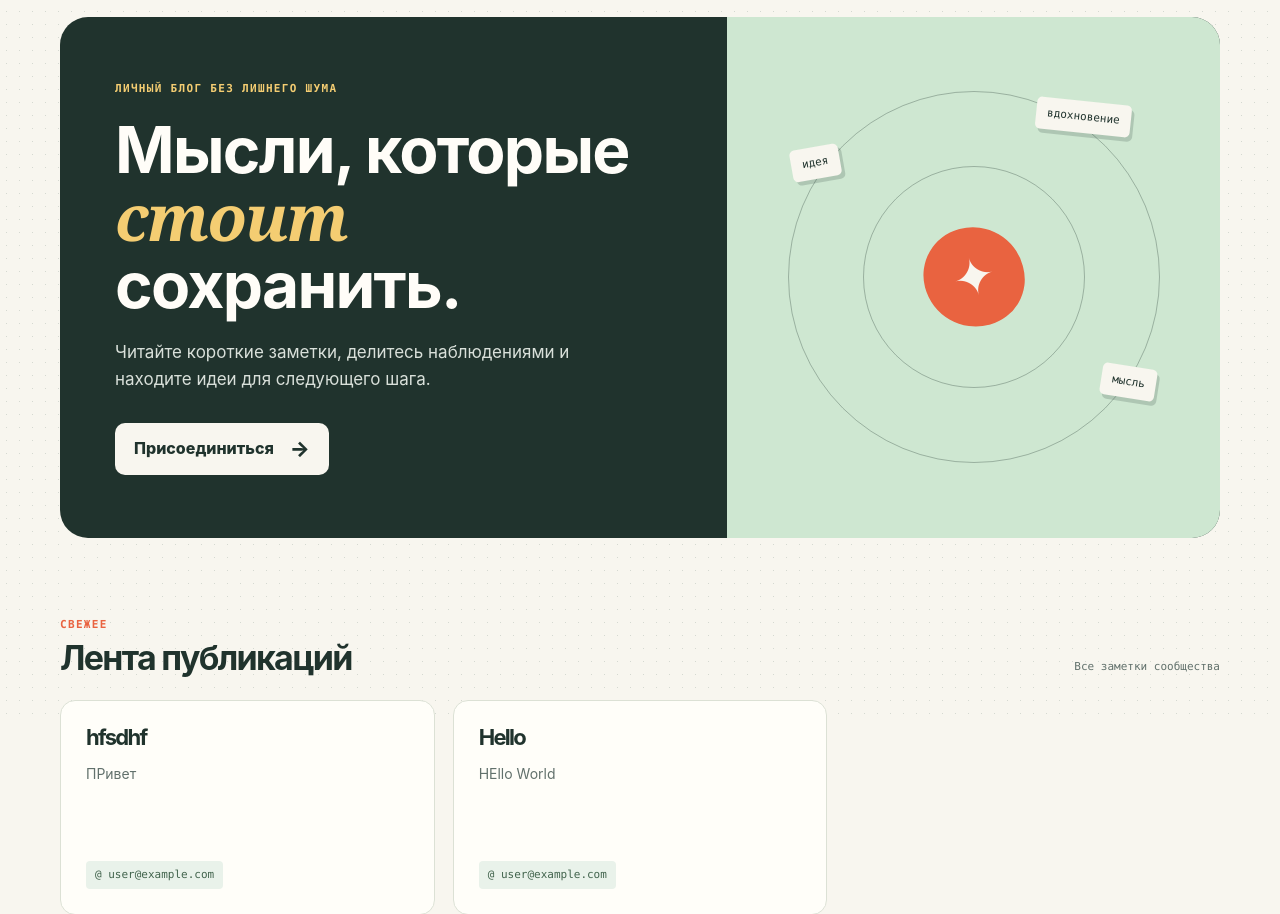
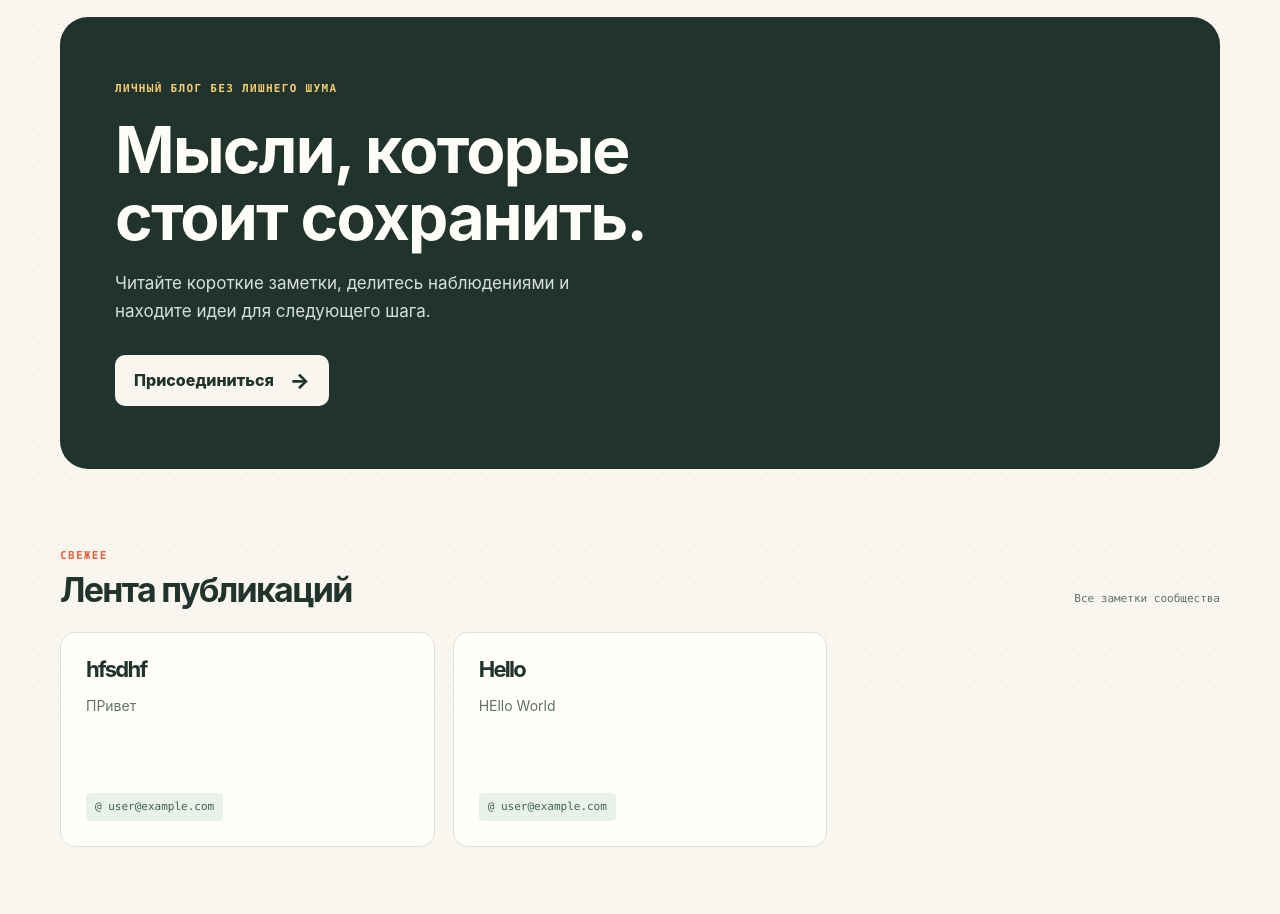
Before and after one commit to KellerHalm/demo-exam, a FastAPI app: page / in a window 1280 px wide. Shown: the part 86-1000 px from the top of the page. Run offline with FastAPI, Linux system fonts and the light colour scheme; data comes from the database, SQL or seed files in the repository; both versions use the stored data as it was after the commit.

Commit message:
штукатурка фронта 4

```diff
--- a/app/static/style.css
+++ b/app/static/style.css
@@ -236,7 +236,6 @@ h1 em {
     border: 1px solid var(--line);
     border-radius: 18px;
     background: var(--card);
-    box-shadow: 7px 8px 0 var(--mint);
 }
 .form-heading {
     margin-bottom: 12px;
@@ -436,7 +435,6 @@ button:hover {
     border: 1px solid var(--line);
     border-radius: 18px;
     background: var(--card);
-    box-shadow: 8px 8px 0 var(--yellow);
 }.profile-identity {
     display: flex;
     align-items: center;
--- a/app/templates/index.html
+++ b/app/templates/index.html
@@ -6,12 +6,9 @@
     <section class="hero">
         <div class="hero-copy">
             <p class="eyebrow">ЛИЧНЫЙ БЛОГ БЕЗ ЛИШНЕГО ШУМА</p>
-            <h1>Мысли, которые<br><em>стоит</em> сохранить.</h1>
+            <h1>Мысли, которые<br>стоит сохранить.</h1>
             <p class="hero-description">Читайте короткие заметки, делитесь наблюдениями и находите идеи для следующего шага.</p>
             {% if not is_authenticated %}<a class="button button-light" href="/login">Присоединиться <span aria-hidden="true">→</span></a>{% endif %}
-        </div>
-        <div class="hero-orbit" aria-hidden="true">
-            <span class="orbit-note note-one">идея</span><span class="orbit-note note-two">мысль</span><span class="orbit-note note-three">вдохновение</span><div class="hero-star">✦</div>
         </div>
     </section>
 
--- a/app/templates/login.html
+++ b/app/templates/login.html
@@ -8,12 +8,8 @@
             <p class="eyebrow">ВОЙТИ</p>
             <h1>Вернитесь<br>к своим <em>мыслям.</em></h1>
             <p>Продолжайте писать, читать и собирать важное в одном спокойном пространстве.</p>
-            <div class="auth-quote">«Иногда одной фразы достаточно, чтобы всё стало яснее.»</div>
         </div>
         <div class="auth-panel">
-            <div class="auth-panel-heading">
-                <span class="panel-icon">↗</span><h2>С возвращением</h2><p>Введите данные, чтобы продолжить.</p>
-            </div>
             <form method="post" action="/login" class="form auth-form">
                 <label for="email">Электронная почта</label>
                 <input type="email" id="email" name="email" value="user@example.com" required autocomplete="email">
```
Also changed, not shown: app/blog.db.
